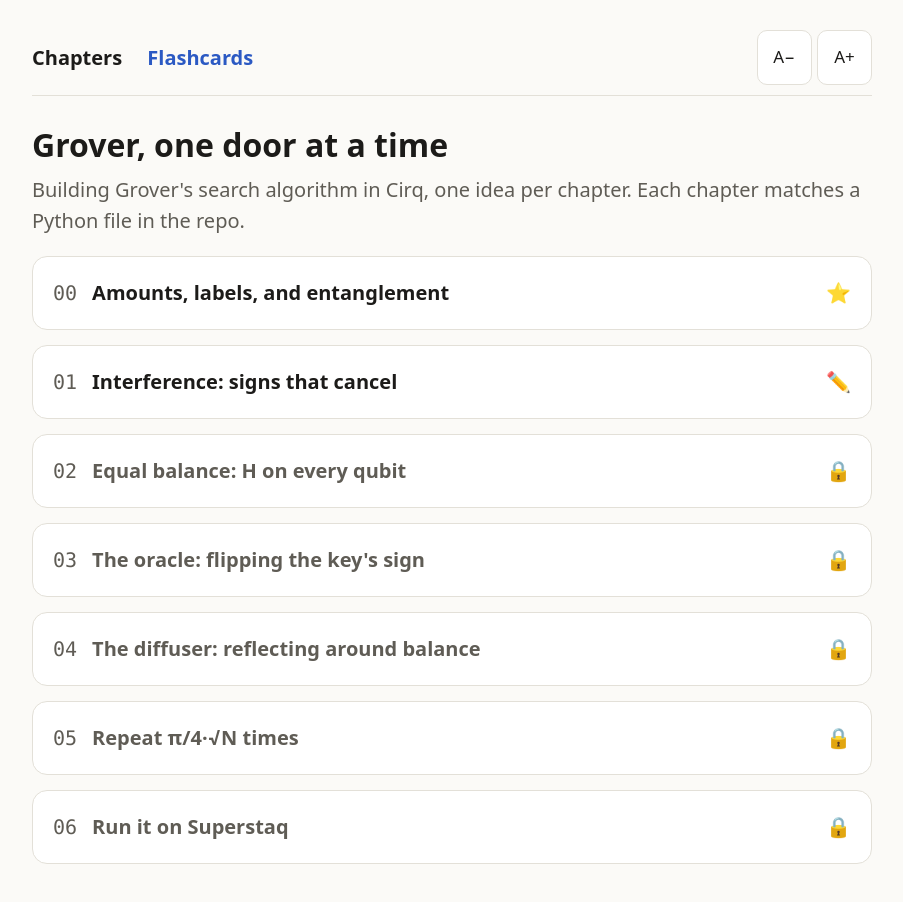
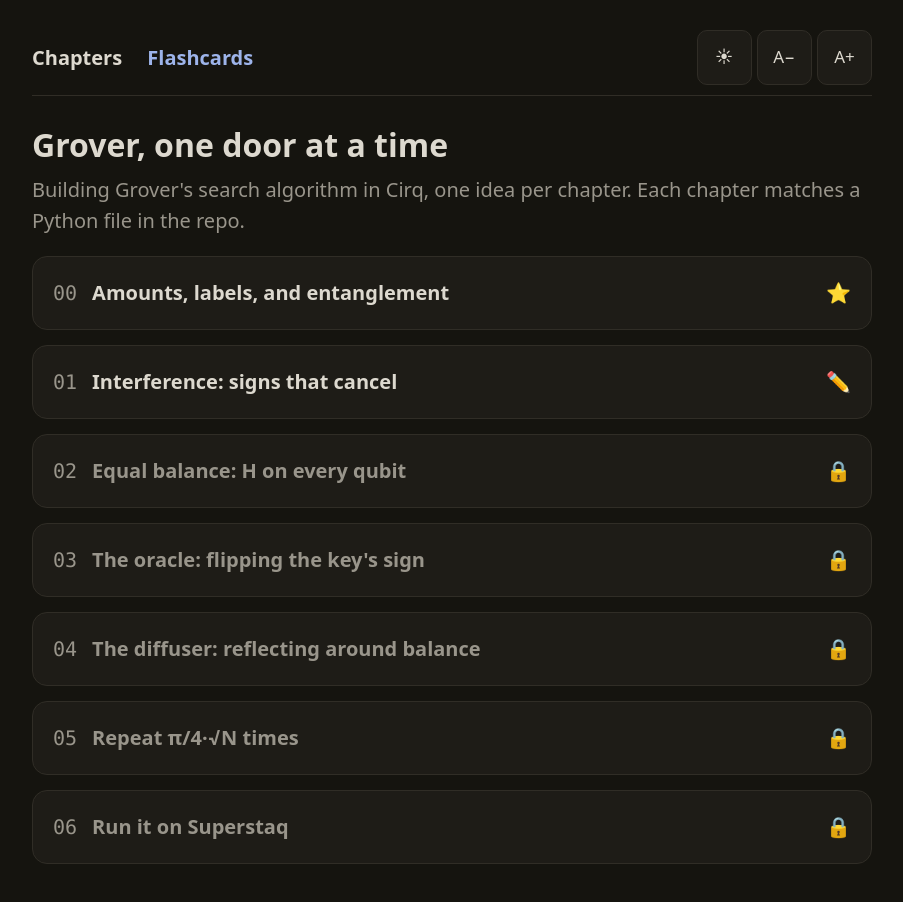
Before and after one commit to reixyz22/quantum, a plain HTML site: page web/index.html in a window 1280 px wide. Shown: the whole page, without its empty margins (188-1091 px from the left). Drawn offline with Linux system fonts and the light colour scheme.

Commit message:
Dark by default, with a theme toggle
The site is read at night. Dark is now the base theme and light is opt-in
via a header button, persisted per device alongside the text size. Text is
off-white rather than pure white to cut glare.

Co-Authored-By: Claude Opus 5 <noreply@anthropic.com>

```diff
--- a/web/index.html
+++ b/web/index.html
@@ -14,7 +14,8 @@
         <a href="index.html" aria-current="page">Chapters</a>
         <a href="flashcards.html">Flashcards</a>
       </nav>
-      <div class="size-controls" aria-label="Text size">
+      <div class="size-controls" aria-label="Display">
+        <button data-theme-toggle aria-label="Switch theme">☾</button>
         <button data-size="-1" aria-label="Smaller text">A−</button>
         <button data-size="1" aria-label="Larger text">A+</button>
       </div>
--- a/web/shared.js
+++ b/web/shared.js
@@ -1,3 +1,31 @@
+// Theme toggle. Runs before paint (this script is in <head>) so there's no
+// white flash before a dark page settles. Dark is the default.
+(function () {
+  const KEY = "q-theme";
+  let theme = "dark";
+  try { theme = localStorage.getItem(KEY) || "dark"; } catch { /* private mode */ }
+
+  function apply(next) {
+    theme = next;
+    document.documentElement.dataset.theme = next;
+    try { localStorage.setItem(KEY, next); } catch { /* private mode */ }
+    document.querySelectorAll("[data-theme-toggle]").forEach((btn) => {
+      btn.textContent = next === "dark" ? "☀" : "☾";
+      btn.setAttribute("aria-label", next === "dark" ? "Switch to light" : "Switch to dark");
+    });
+  }
+
+  apply(theme);
+
+  document.addEventListener("DOMContentLoaded", () => {
+    apply(theme);  // label the buttons now that they exist
+    document.querySelectorAll("[data-theme-toggle]").forEach((btn) => {
+      btn.addEventListener("click", () => apply(theme === "dark" ? "light" : "dark"));
+    });
+  });
+})();
+
+
 // Text-size controls shared by every page. Remembered per device.
 (function () {
   const KEY = "q-font-size";
--- a/web/styles.css
+++ b/web/styles.css
@@ -1,4 +1,21 @@
+/* Dark is the default: this gets read late at night. Light is opt-in via the
+   header toggle, which sets data-theme="light" on <html>. */
 :root {
+  color-scheme: dark;
+  --bg: #15140f;
+  --surface: #1e1c17;
+  --text: #ddd9cf;      /* not pure white; pure white on near-black glares */
+  --muted: #99958b;
+  --line: #302d26;
+  --accent: #9db4ea;
+  --accent-soft: #22293a;
+  --good: #74c79b;
+  --mono: ui-monospace, "Cascadia Mono", Consolas, monospace;
+  --font-size: 20px;
+}
+
+:root[data-theme="light"] {
+  color-scheme: light;
   --bg: #fbfaf7;
   --surface: #ffffff;
   --text: #1c1b19;
@@ -7,21 +24,6 @@
   --accent: #2b59c3;
   --accent-soft: #e6ecfa;
   --good: #1f7a4d;
-  --mono: ui-monospace, "Cascadia Mono", Consolas, monospace;
-  --font-size: 20px;
-}
-
-@media (prefers-color-scheme: dark) {
-  :root {
-    --bg: #141414;
-    --surface: #1e1e1e;
-    --text: #ecebe8;
-    --muted: #a6a39c;
-    --line: #333230;
-    --accent: #8fb0ff;
-    --accent-soft: #23304d;
-    --good: #6fd19e;
-  }
 }
 
 * { box-sizing: border-box; }
```
Also changed, not shown: web/flashcards.html (+2 -1 lines).
